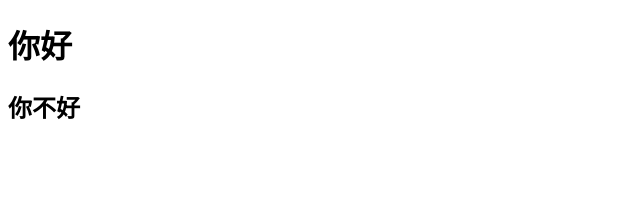
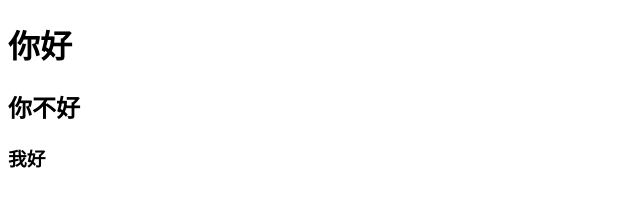
Before and after one commit to WananVVVV/May26, a plain HTML site: page index.html in a window 1280 px wide. Shown: the full height of the page, 0-640 px from the left. Drawn offline with Linux system fonts and the light colour scheme.

Commit message:
第三次提交,修改了Index.html

```diff
--- a/index.html
+++ b/index.html
@@ -11,6 +11,7 @@
 <body>
     <h1>你好</h1>
     <h2>你不好</h2>
+    <h3>我好</h3>
 </body>
 
 </html>
```
